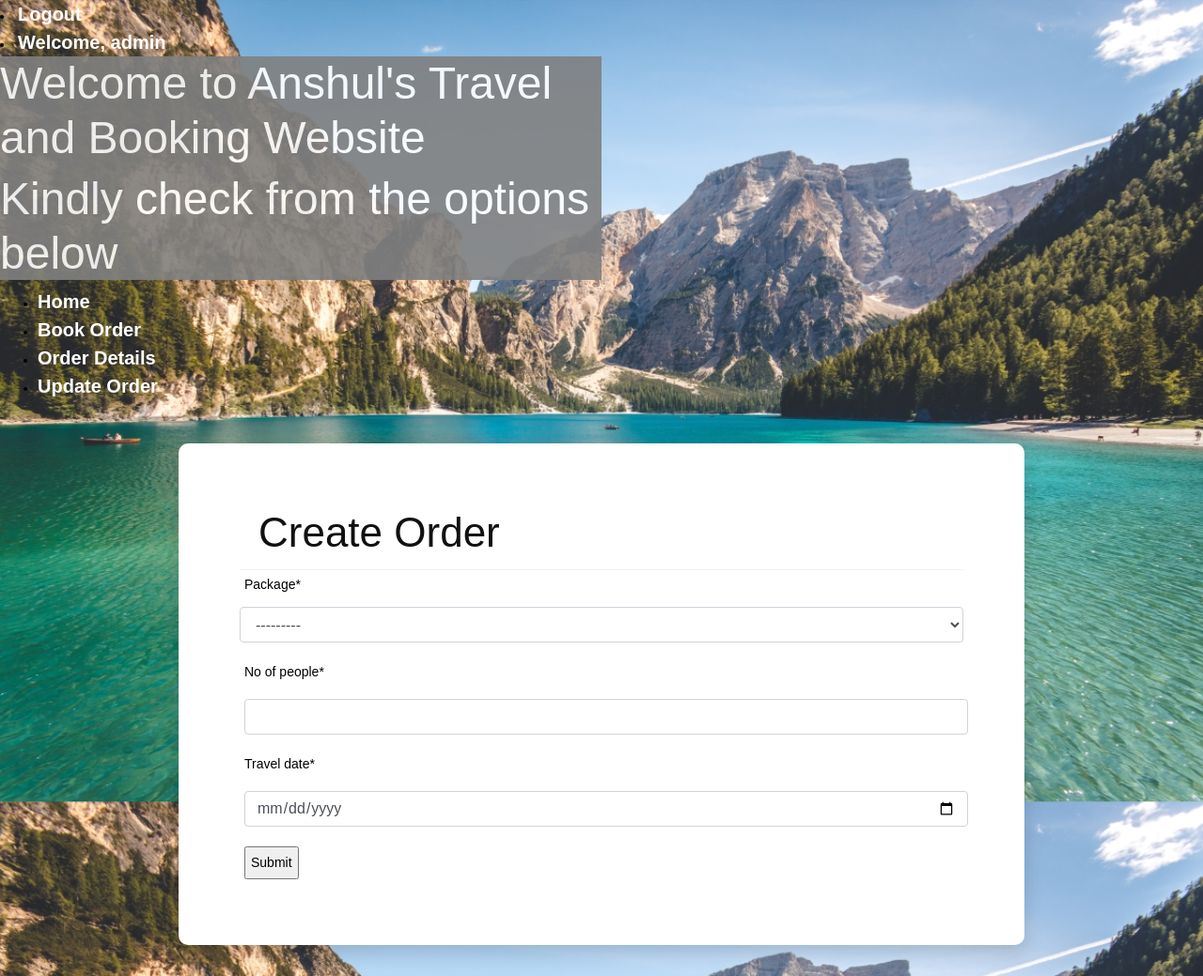
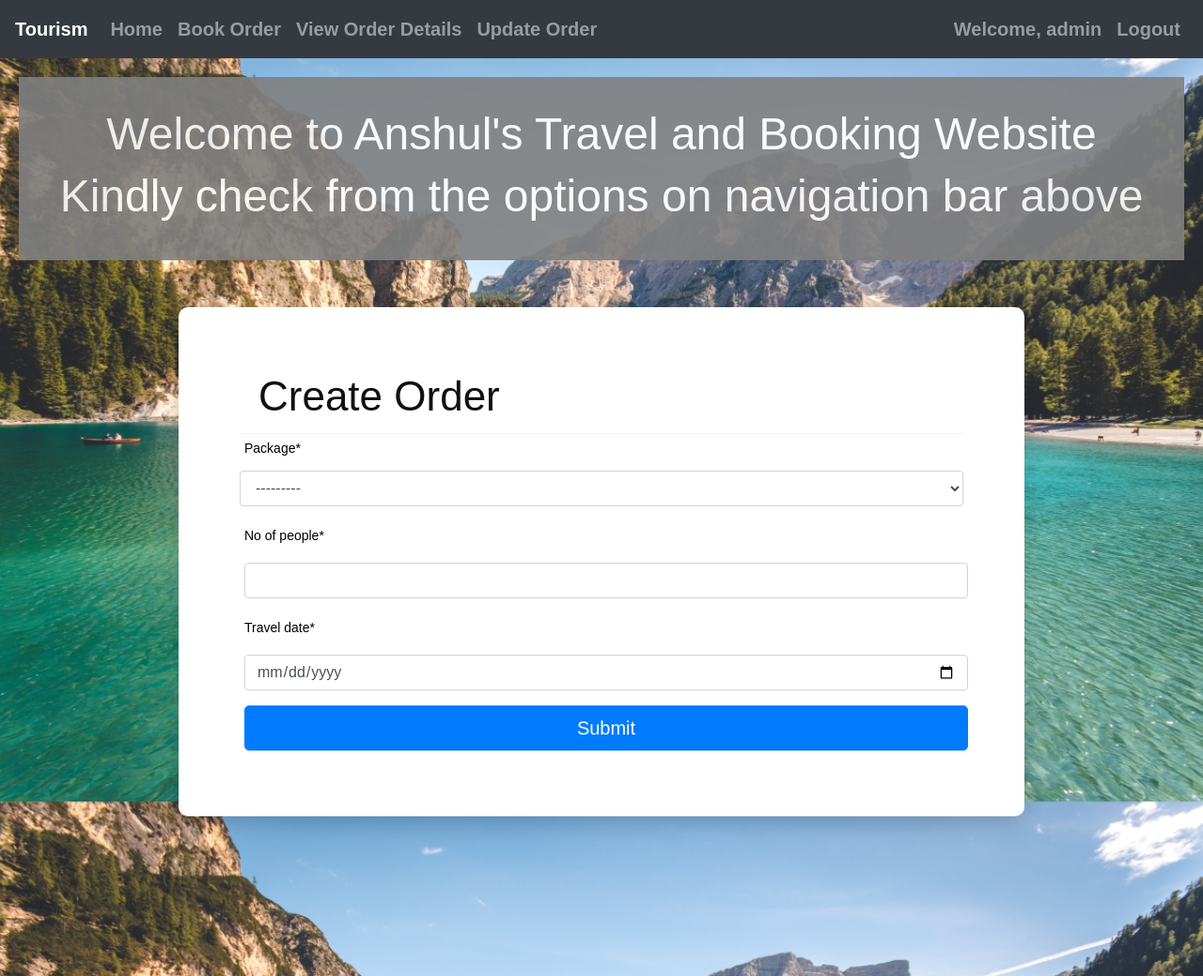
Before and after one commit to anshe31/tourism-django, a Django app: page /booking/order/ in a window 1280 px wide. Shown: the top 1039 px of the page at 94% size. Run offline with Django 3.2, Linux system fonts and the light colour scheme; a user stored in the database is signed in; data comes from the database, SQL or seed files in the repository; some libraries are stand-ins or nearby versions.

Commit message:
initial commit

```diff
--- a/static/css/main.css
+++ b/static/css/main.css
@@ -80,7 +80,9 @@
   }
 
   .wrapper-headline{
-      width: 50%;
+      /* width: 50%; */
+      padding: 10px;
+      margin: 10px;
   }
 
   input{
@@ -198,6 +200,8 @@
 .main-headline, .ul {
   background-color: gray;
   opacity: 0.9;
+  padding: 32px;
+  text-align: center;
 }
 
 ul.messages {
--- a/templates/create-order.html
+++ b/templates/create-order.html
@@ -13,7 +13,7 @@
                 <form id = "order-form" method = "POST">
                 {% csrf_token %}
                 {{form |crispy}}
-                <input type="submit" value="Submit">
+                <input class="btn btn-primary btn-lg btn-block" type="submit" value="Submit">
                 </form>
 
             </div>
--- a/templates/index.html
+++ b/templates/index.html
@@ -14,49 +14,71 @@
 </head>
 
 <body>
-
-
 {% if messages %}
+<div class="alert alert-{{ message.tags }}" role="alert">
 <ul class="messages">
     {% for message in messages %}
     <li{% if message.tags %} class="{{ message.tags }}"{% endif %}>{{ message }}</li>
     {% endfor %}
 </ul>
+
+</div>
 {% endif %}
-
 
 {% comment %} <div class="bg-cover">
 {% comment %} <img src="{% static '/media/homepage.jpg' %}" alt="My image"> {% endcomment %}
 
- {% if user.is_authenticated %}
 
-    <li class="">
-        <a class="white" href="/logout">Logout</a>
+
+
+<nav class="navbar navbar-expand-lg navbar-dark bg-dark">
+  <a class="navbar-brand" href="#">Tourism</a>
+  <button class="navbar-toggler" type="button" data-toggle="collapse" data-target="#navbarSupportedContent" aria-controls="navbarSupportedContent" aria-expanded="false" aria-label="Toggle navigation">
+    <span class="navbar-toggler-icon"></span>
+  </button>
+
+  <div class="collapse navbar-collapse" id="navbarSupportedContent">
+    <ul class="navbar-nav mr-auto">
+      <li class="nav-item">
+        <a class="nav-link" href="/">Home <span class="sr-only">(current)</span></a>
+      </li>
+      <li class="nav-item">
+        <a class="nav-link white" href="{% url 'create_order' %}">Book Order</a></li>
+     <li class="nav-item">
+        <a class="nav-link white" href="{% url 'order_details' %}">View Order Details</a></li>
+     <li class="nav-item">
+        <a class="nav-link white" href="{% url 'update_order' %}">Update Order</a></li>
+   </ul>
+    <ul class="navbar-nav">
+   {% if user.is_authenticated %}
+
+        <li class="nav-item">
+        <a class="nav-link white" href="">Welcome, {{user.username}}</a>
     </li>
-    <li class="">
-        <a class="white" href="#">Welcome, {{user.username}}</a>
+    <li class="nav-item">
+        <a class="nav-link white" href="/logout">Logout</a>
     </li>
 
+
     {% else %}
-    <li class="">
-        <a class="white" href="/login">Login</a>
+    <li class="nav-item">
+        <a class="nav-link white" href="/login">Login</a>
     </li>
 
-{% endif %}
+    {% endif %}
+
+    </ul>
+
+  </div>
+</nav>
 
 <div class="wrapper-headline">
     <div class="main-headline">
         <h1 class="white">Welcome to Anshul's Travel and Booking Website</h1>
-        <h1 class="white">Kindly check from the options below</h1>
+        <h1 class="white">Kindly check from the options on navigation bar above</h1>
     </div>
 </div>
 
-<ul id="nav">
-    <li><a class="white" href="/">Home</a></li>
-    <li><a class="white" href="{% url 'create_order' %}">Book Order</a></li>
-    <li><a class="white" href="{% url 'order_details' %}">Order Details</a></li>
-    <li><a class="white" href="{% url 'update_order' %}">Update Order</a></li>
-</ul>
 
 <div class="page-wrapper p-b-100 font-poppins">
     <div class="wrapper wrapper--w960">
--- a/templates/order-modify.html
+++ b/templates/order-modify.html
@@ -13,7 +13,7 @@
                 <form id = "order-form" method = "POST">
                 {% csrf_token %}
                 {{form |crispy}}
-                <input type="submit" value="Submit">
+                <input class="btn btn-primary btn-lg btn-block" type="submit" value="Submit">
                 </form>
 
             </div>
```
